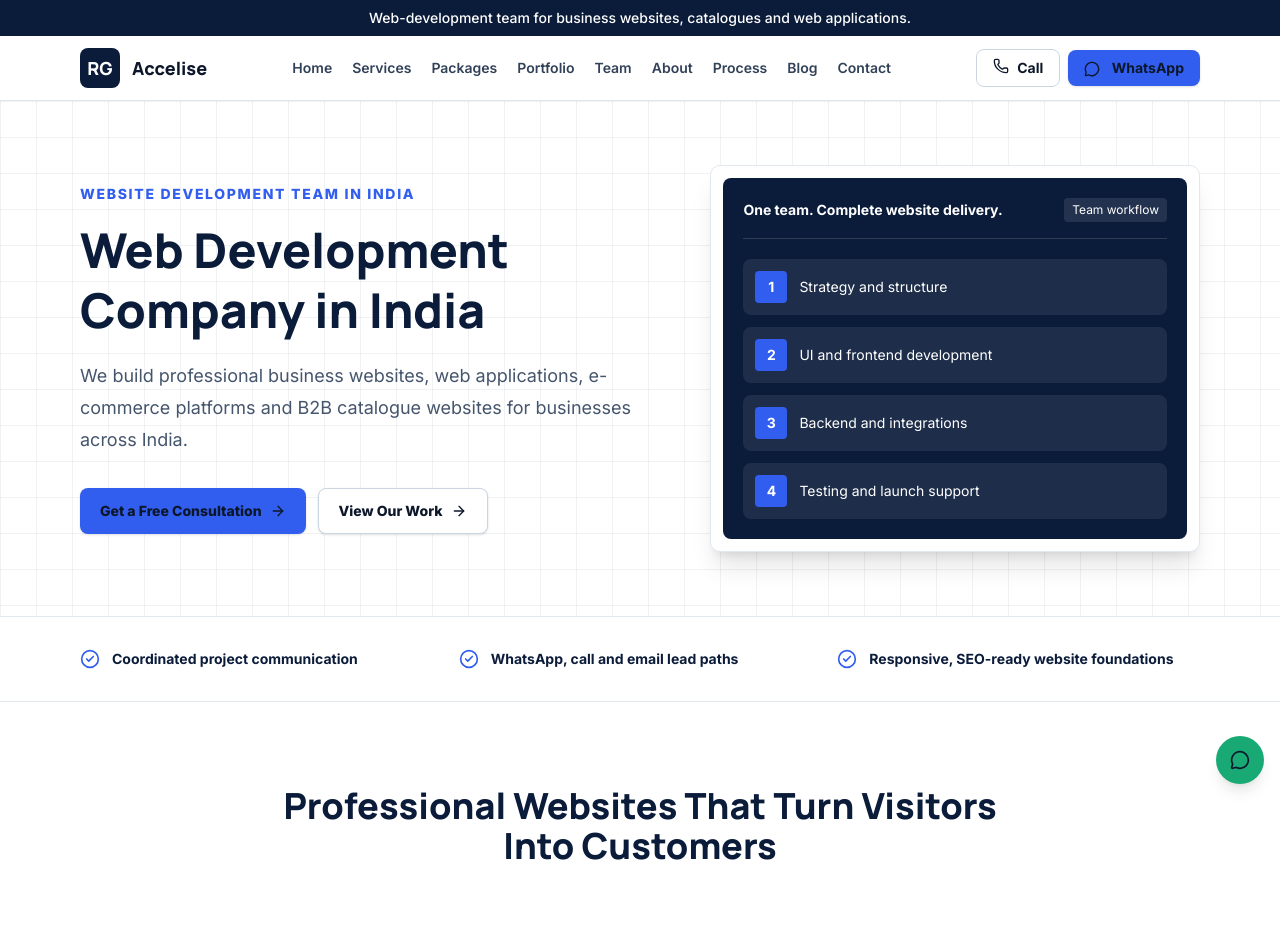
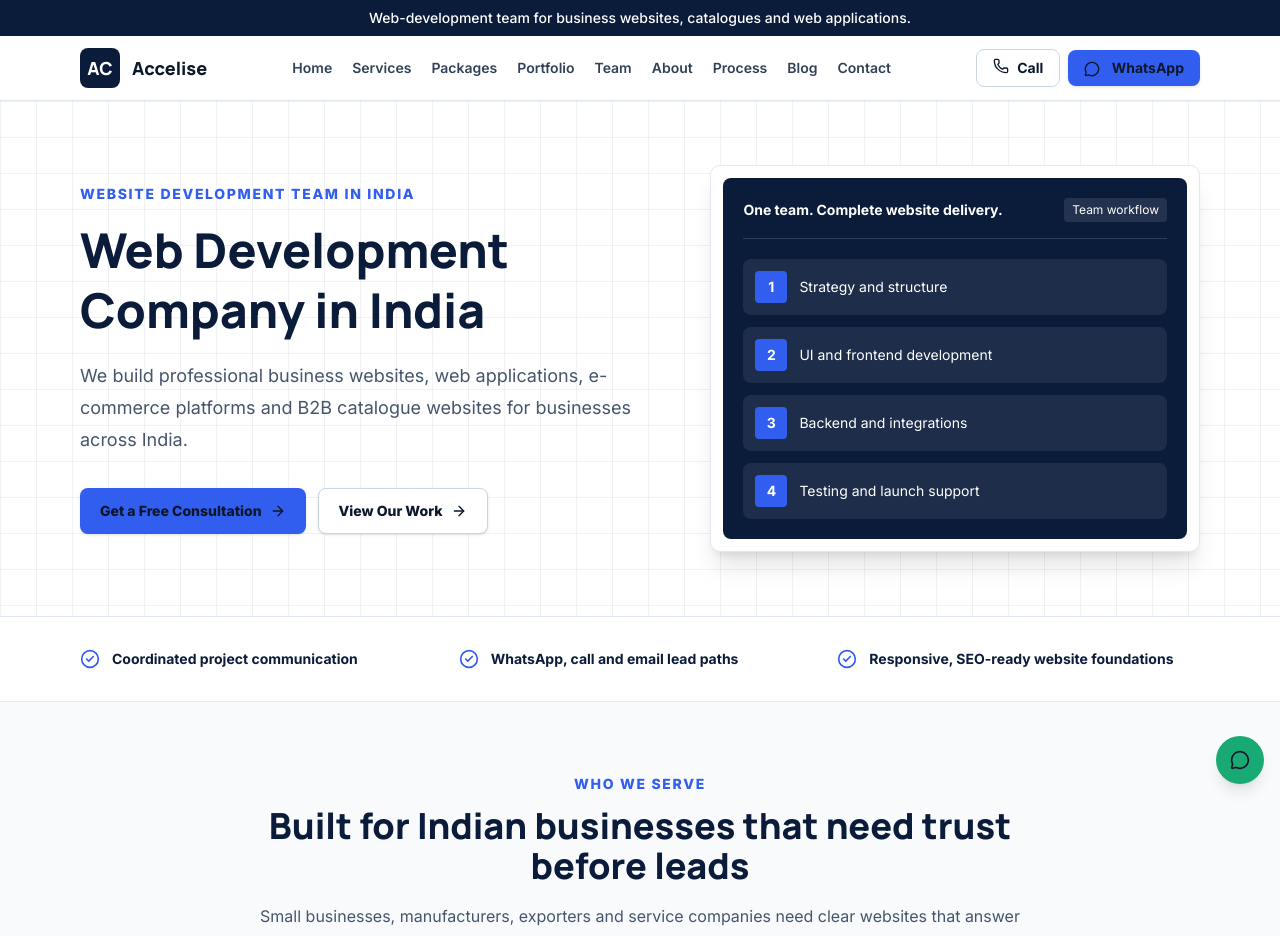
Before and after one commit to Rishabh90159/accelise, a Next.js app: page / in a window 1280 px wide. Shown: the top 936 px of the page. Built offline with nearby package versions, Linux system fonts and the light colour scheme.

Commit message:
fix the logo and remove unwanted text

```diff
--- a/app/page.tsx
+++ b/app/page.tsx
@@ -12,11 +12,6 @@
       <section className="border-b border-slate-200 bg-white py-8">
         <div className="container grid gap-4 md:grid-cols-3">
           {['Coordinated project communication', 'WhatsApp, call and email lead paths', 'Responsive, SEO-ready website foundations'].map((item) => <div className="flex items-center gap-3 text-sm font-bold text-[#0b1b3a]" key={item}><CheckCircle2 className="h-5 w-5 text-[#315eef]" /> {item}</div>)}
-        </div>
-      </section>
-      <section className="section bg-white">
-        <div className="container">
-          <SectionHeading title="Professional Websites That Turn Visitors Into Customers" />
         </div>
       </section>
       <section className="section">
--- a/components/site.tsx
+++ b/components/site.tsx
@@ -12,7 +12,7 @@
       <header className="sticky top-0 z-40 border-b border-slate-200 bg-white/92 backdrop-blur">
         <nav className="container flex min-h-16 items-center justify-between gap-5">
           <Link href="/" className="flex items-center gap-3 font-heading text-lg font-extrabold text-[#0b1b3a]">
-            <span className="grid h-10 w-10 place-items-center rounded-md bg-[#0b1b3a] text-white">RG</span>
+            <span className="grid h-10 w-10 place-items-center rounded-md bg-[#0b1b3a] text-white">AC</span>
             <span>{siteConfig.name}</span>
           </Link>
           <div className="hidden items-center gap-5 text-sm font-semibold text-slate-700 xl:flex">
```
